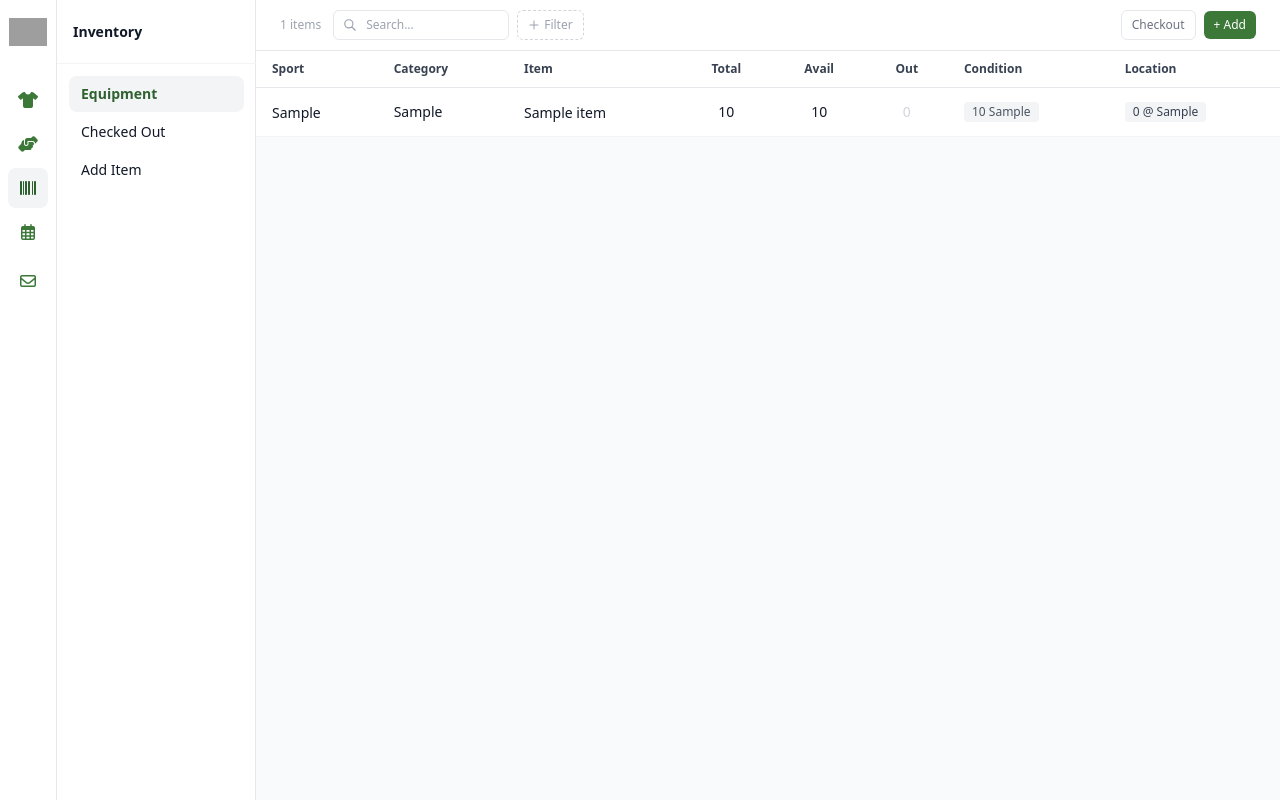
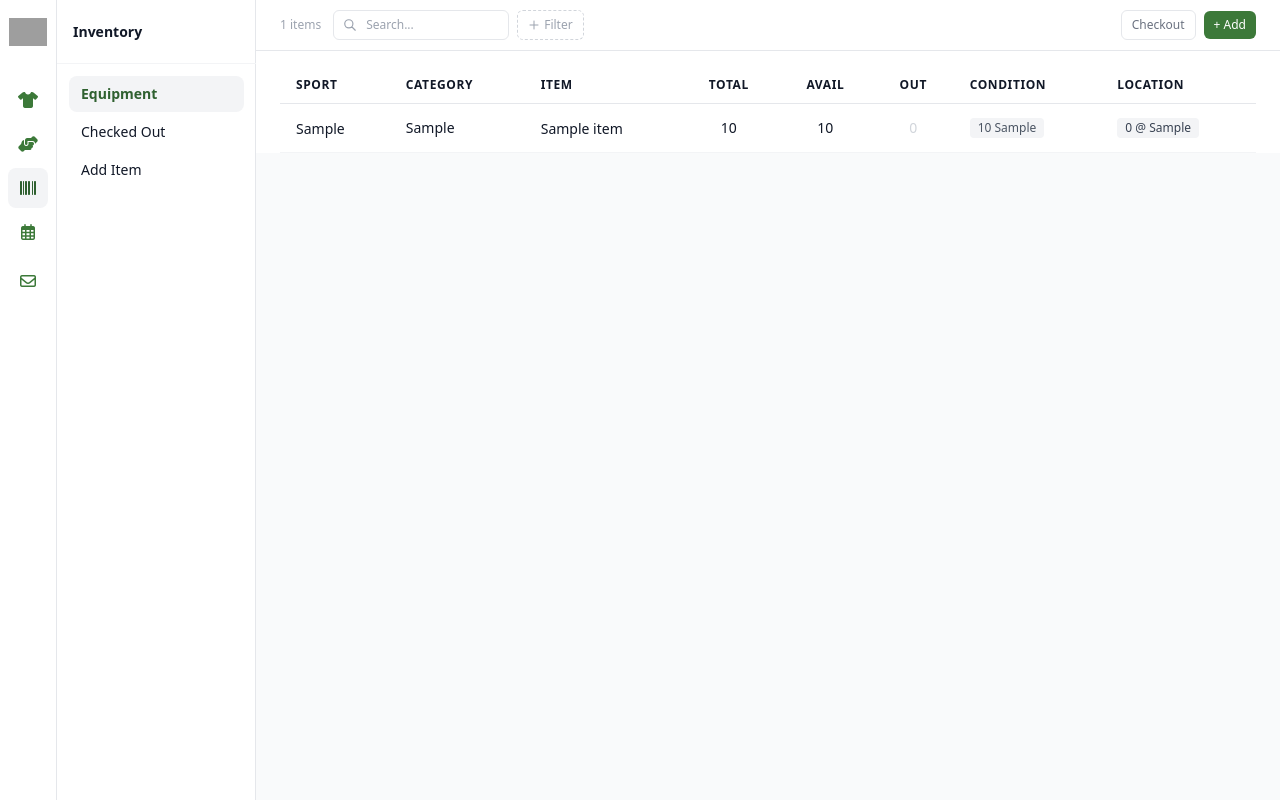
Before and after one commit to timchilcott/posa-jersey-app, a FastAPI app: page /inventory in a window 1280 px wide. Run offline with FastAPI, Linux system fonts and the light colour scheme; tables that the repository leaves empty hold one stand-in row (values such as "Sample post"); some libraries are stand-ins or nearby versions; grey boxes are pictures that could not be loaded.

Commit message:
Add content padding and darken column headers to match reference
- Restored px-6 pt-4 padding on main content area (was removed
  causing content to crowd edges)
- Column headers now text-gray-900 uppercase tracking-wider for
  clear visual hierarchy matching the reference screenshot
- Group headers (dates, birth years, person names) kept as regular
  text-gray-700

Co-Authored-By: Claude Opus 4.6 <noreply@anthropic.com>

```diff
--- a/app/templates/inventory_page.html
+++ b/app/templates/inventory_page.html
@@ -144,7 +144,7 @@
     </div>
 
     <!-- Items table -->
-    <main class="bg-white">
+    <main class="bg-white px-6 pt-4">
         <div x-show="loading" class="text-center py-12">
             <div class="inline-block animate-spin rounded-full h-8 w-8 border-b-2 border-pines-500"></div>
         </div>
@@ -154,15 +154,15 @@
                 <table x-show="filteredItems.length > 0" class="min-w-full">
                     <thead>
                         <tr class="border-b border-gray-200">
-                            <th class="px-4 py-2.5 text-left text-xs font-semibold text-gray-700 whitespace-nowrap">Sport</th>
-                            <th class="px-4 py-2.5 text-left text-xs font-semibold text-gray-700 whitespace-nowrap">Category</th>
-                            <th class="px-4 py-2.5 text-left text-xs font-semibold text-gray-700 whitespace-nowrap">Item</th>
-                            <th class="px-4 py-2.5 text-center text-xs font-semibold text-gray-700 whitespace-nowrap">Total</th>
-                            <th class="px-4 py-2.5 text-center text-xs font-semibold text-gray-700 whitespace-nowrap">Avail</th>
-                            <th class="px-4 py-2.5 text-center text-xs font-semibold text-gray-700 whitespace-nowrap">Out</th>
-                            <th x-show="filters.divisions.length > 0" class="px-4 py-2.5 text-left text-xs font-semibold text-gray-700 whitespace-nowrap">Division</th>
-                            <th class="px-4 py-2.5 text-left text-xs font-semibold text-gray-700 whitespace-nowrap">Condition</th>
-                            <th class="px-4 py-2.5 text-left text-xs font-semibold text-gray-700 whitespace-nowrap">Location</th>
+                            <th class="px-4 py-2.5 text-left text-xs font-semibold text-gray-900 uppercase tracking-wider whitespace-nowrap">Sport</th>
+                            <th class="px-4 py-2.5 text-left text-xs font-semibold text-gray-900 uppercase tracking-wider whitespace-nowrap">Category</th>
+                            <th class="px-4 py-2.5 text-left text-xs font-semibold text-gray-900 uppercase tracking-wider whitespace-nowrap">Item</th>
+                            <th class="px-4 py-2.5 text-center text-xs font-semibold text-gray-900 uppercase tracking-wider whitespace-nowrap">Total</th>
+                            <th class="px-4 py-2.5 text-center text-xs font-semibold text-gray-900 uppercase tracking-wider whitespace-nowrap">Avail</th>
+                            <th class="px-4 py-2.5 text-center text-xs font-semibold text-gray-900 uppercase tracking-wider whitespace-nowrap">Out</th>
+                            <th x-show="filters.divisions.length > 0" class="px-4 py-2.5 text-left text-xs font-semibold text-gray-900 uppercase tracking-wider whitespace-nowrap">Division</th>
+                            <th class="px-4 py-2.5 text-left text-xs font-semibold text-gray-900 uppercase tracking-wider whitespace-nowrap">Condition</th>
+                            <th class="px-4 py-2.5 text-left text-xs font-semibold text-gray-900 uppercase tracking-wider whitespace-nowrap">Location</th>
                         </tr>
                     </thead>
                     <tbody>
```
Also changed, not shown: app/templates/events_page.html (+7 -7 lines), app/templates/inventory_checked_out.html (+7 -7 lines), app/templates/players_page.html (+6 -6 lines), app/templates/volunteers_page.html (+5 -5 lines).
